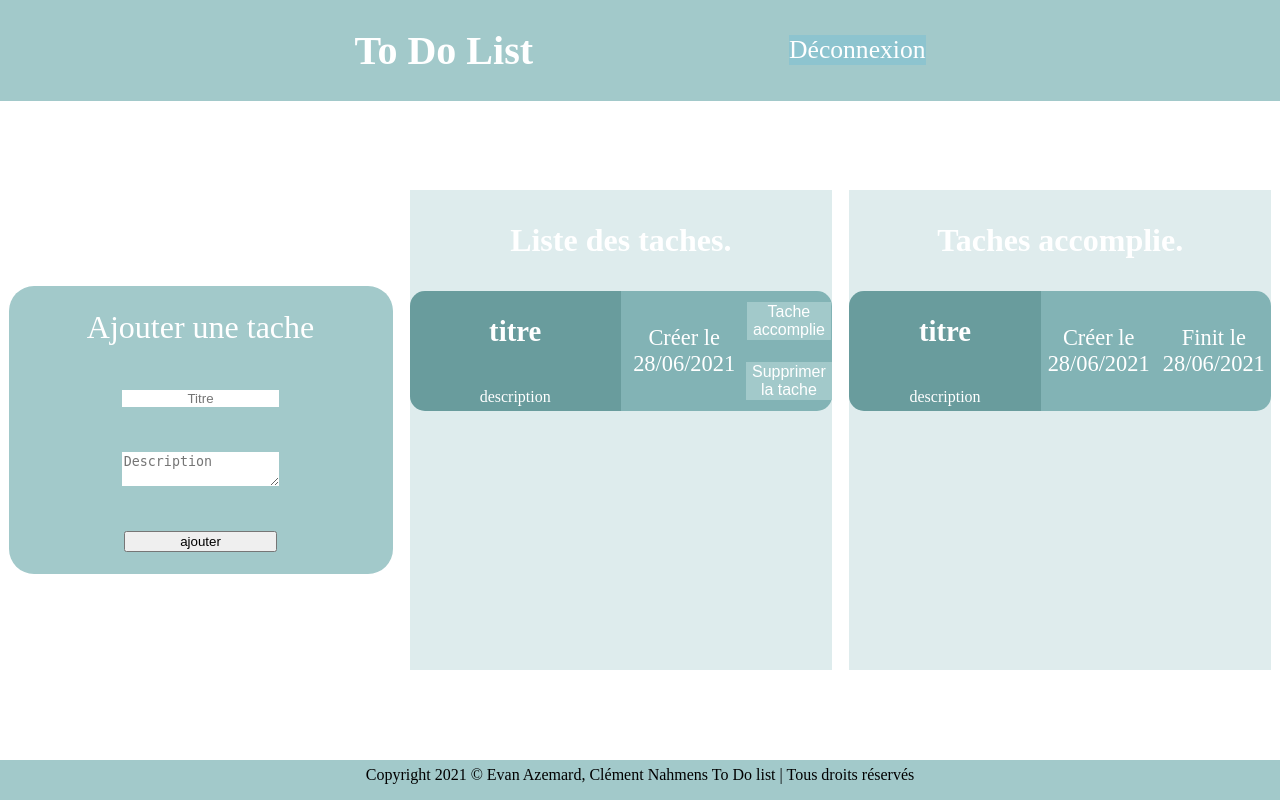
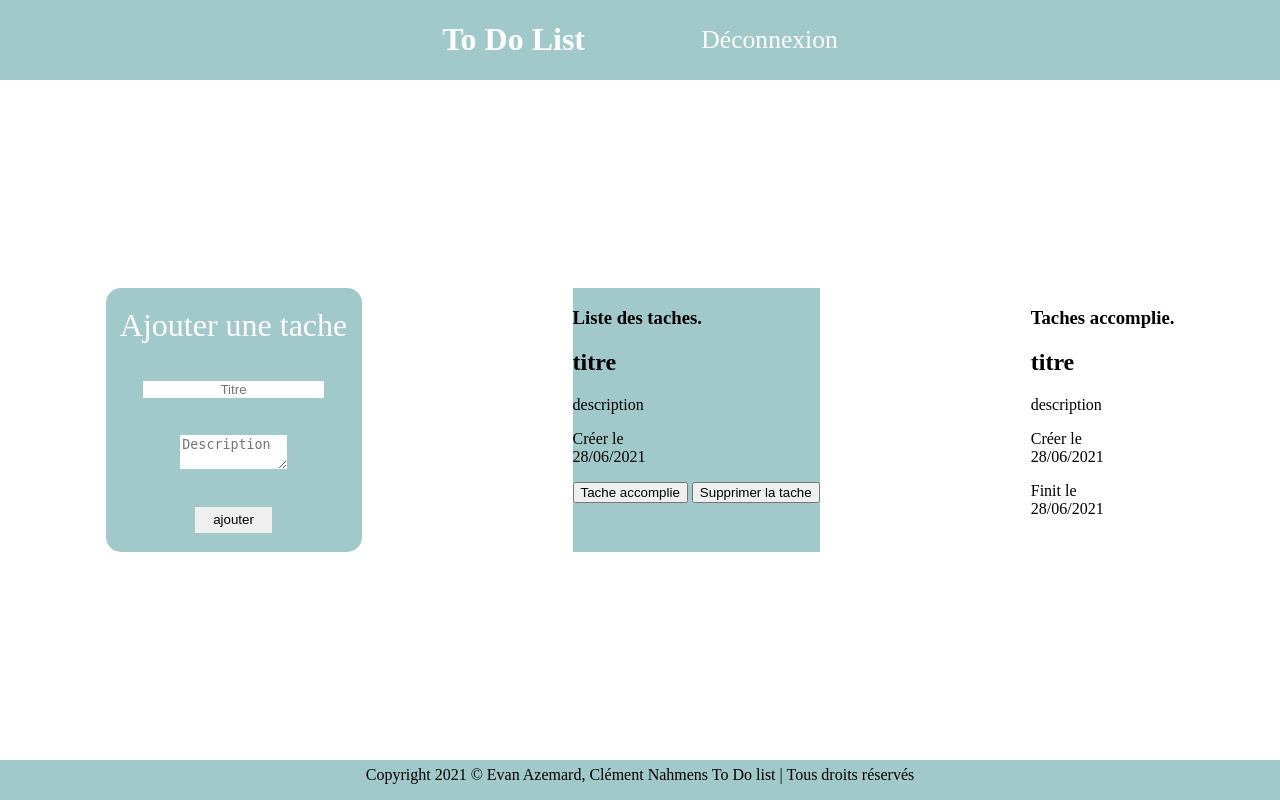
Before and after one commit to evan-azemard/tdl, a PHP site: page /todolist.php in a window 1280 px wide. Run offline with PHP 8.4, Linux system fonts and the light colour scheme.

Commit message:
form ajouter liste

```diff
--- a/style.css
+++ b/style.css
@@ -1,5 +1,4 @@
-
-#index_body{
+#index_body {
   display: flex;
   flex-direction: column;
   justify-content: space-between;
@@ -7,98 +6,59 @@
   padding: 0;
   min-height: 100vh;
 }
-
-a{
-    text-decoration: none;
-    color: white;
-}
 /*header*/
-#index_header{
+#index_header {
   background-color: #a2c9ca;
   height: 10vh;
   display: flex;
   flex-direction: column;
   justify-content: center;
-    text-align: center;
-    align-items: center;
 }
-
-#tdl_header{
-    background-color: #a2c9ca;
-    display: flex;
-    justify-content: center;
-}
-
-#tdl_header_div1 h1{
-    color: white;
-    font-size: 2.5rem;
-}
-
-#header_but{
-    display: flex;
-    justify-content: center;
-    align-items: center;
-}
-
-#lien_button{
-    margin-left: 20vw;
-    font-size: 1.6rem;
-    background-color: rgba(133, 195, 211, 0.69);
-}
-
 /*div contient titre header*/
-#index_header_div1{
+#index_header_div1 {
   height: 50%;
   display: flex;
   justify-content: center;
   align-items: center;
 }
-
 /*titre header*/
-#index_header_div1 h1{
+#index_header_div1 h1 {
   color: white;
   font-size: 3rem;
 }
-
 /*main*/
-#index_main{
+#index_main {
   height: 60vh;
   display: flex;
   flex-direction: column-reverse;
   justify-content: center;
 }
-
 /*section pour centrer form du main*/
-#index_main_sec1{
+#index_main_sec1 {
   display: flex;
   justify-content: center;
   height: 35vh;
 }
-
-#index_main_sec1_div1{
+#index_main_sec1_div1 {
   width: 50%;
   height: 100%;
   display: flex;
   justify-content: space-between;
 }
-
-#index_article1{
+#index_article1 {
   background-color: #a2c9ca;
   width: 40%;
   text-align: center;
   border-radius: 25px;
-
 }
-
-#index_article2{
+#index_article2 {
   background-color: #a2c9ca;
   width: 40%;
-    text-align:center;
+  text-align: center;
   border-radius: 25px;
 }
 /*formulaire inscription*/
-
-#form_inscription{
+#form_inscription {
   display: flex;
   flex-direction: column;
   justify-content: space-around;
@@ -106,33 +66,27 @@ a{
   align-items: center;
   text-align: center;
 }
-
-#form_inscription input{
+#form_inscription input {
   width: 60%;
   height: 10%;
   text-align: center;
   outline: none;
 }
-
-input:focus{
+input:focus {
   border: solid 1px #a0ffff;
 }
-
-#form_inscription input[type="submit"]{
+#form_inscription input[type="submit"] {
   color: gray;
   font-size: 1.8rem;
 }
-
-#legend_inscription{
+#legend_inscription {
   font-size: 2rem;
   font-weight: 5;
   color: white;
 }
 
-
-
 /*formulaire connexion*/
-#form_connexion{
+#form_connexion {
   display: flex;
   flex-direction: column;
   justify-content: space-around;
@@ -140,31 +94,26 @@ input:focus{
   align-items: center;
   text-align: center;
 }
-
-#form_connexion input{
+#form_connexion input {
   width: 60%;
   height: 10%;
   text-align: center;
   outline: none;
 }
-
-input:focus{
+input:focus {
   border: solid 1px #a0ffff;
 }
-
-#form_connexion input[type="submit"]{
+#form_connexion input[type="submit"] {
   color: gray;
   font-size: 1.8rem;
 }
-
-#legend_connexion{
+#legend_connexion {
   font-size: 2rem;
   font-weight: 5;
   color: white;
 }
-
 /*footer*/
-footer{
+#index_footer {
   background-color: #a2c9ca;
   height: 5vh;
   display: flex;
@@ -172,144 +121,63 @@ footer{
   text-align: center;
 }
 
-#tdl_main{
-    height: 60vh;
+
+/*Page todolist*/
+#tdl_header{
+  background-color: #a2c9ca;
+  display: flex;
+  justify-content: center;
+}
+a{
+  text-decoration: none;
+  color: white;
+  font-size: 1.6rem;
+}
+#header_but{
+  width: 40%;
+  display: flex;
+  justify-content: space-around;
+  align-items: center;
+  color: white;
+}
+#art2, #art2{
+  background-color: #a2c9ca;
+}
+#tdl_section{
   display: flex;
   justify-content: space-around;
 }
-
-#tdl_section{
-    display: flex;
-    justify-content: space-around;
-    width: 100%;
+.form_ajouter legend{
+  font-size: 2rem;
 }
-
-#art1{
-    width: 30%;
+.form_ajouter{
+  border-radius: 15px;
+  background-color: #a2c9ca;
+  width: 20vw;
+  height: 100%;
   display: flex;
   flex-direction: column;
   justify-content: space-around;
   align-items: center;
   text-align: center;
+  color: white;
 }
-
-#art2{
-    background-color: rgba(162, 201, 202, 0.35);
-    overflow: auto;
-    width: 33%;
-    display: flex;
-    flex-direction: column;
-
+.form_ajouter input[type="submit"]{
+  width: 30%;
+  height: 10%;
 }
-.titre_list{
-    width: 100%;
-    display: flex;
-    justify-content: center;
+input{
+  text-align: center;
+  border: none;
+  outline: none;
 }
-.div_list{
-    height: 15vh;
-    display: flex;
-    justify-content: space-between;
-    background-color: rgba(95, 158, 160, 0.72);
-    border-radius: 15px;
+textarea{
+  border: none;
+  outline: none;
 }
-.h1titre{
-    font-size: 2rem;
-}
-#art3{
-    width: 33%;
-    background-color: #DFECED;
-}
-
-.form_ajouter{
-    width: 100%;
-    height: 60%;
-    display: flex;
-    flex-direction: column;
-    justify-content: space-around;
-    text-align: center;
-    align-items: center;
-    border-radius: 25px;
-    background-color: #a2c9ca;
-}
-.form_ajouter input[type="text"]{
-    outline: none;
-    border: none;
-
-}
-.form_ajouter textarea{
-    outline: none;
-    border: none;
-}
-
-.form_ajouter input[type="submit"]:focus{
+input:focus{
   border: solid 1px cadetblue;
 }
-.form_ajouter input[type="text"]:focus{
+textarea:focus{
     border: solid 1px cadetblue;
 }
-.form_ajouter textarea:focus{
-    outline: none;
-    border: solid 1px cadetblue;
-}
-
-.form_ajouter input[type="submit"]:focus{
-    border: solid 1px cadetblue;
-}
-
-.form_ajouter legend{
-    color: white;
-    font-size: 2rem;
-}
-.div_list_1{
-    border-bottom-left-radius: 15px;
-    border-top-left-radius: 15px;
-    width: 50%;
-    display: flex;
-    flex-direction: column;
-    justify-content: space-between;
-    text-align: center;
-    background-color: rgba(15, 75, 75, 0.22);
-}
-.titre_list{
-    font-size: 1.2rem;
-    color: white;
-
-}
-.description_list{
-    height: 100%;
-    overflow: auto;
-    color: white;
-}
-.div_list_2{
-    display: flex;
-    flex-direction: column;
-    justify-content: center;
-    width: 30%;
-    text-align: center;
-    align-items: center;
-    font-size: 1.4rem;
-    color: white;
-}
-.div_list_3{
-    width: 20%;
-    display: flex;
-    flex-direction: column;
-    justify-content: space-around;
-    text-align: center;
-    align-items: center;
-}
-.form_ajouter input{
-    text-align: center;
-    width: 40%;
-}
-.div_list_3 button{
-    background-color: #a2c9ca;
-    border: none;
-    color: white;
-    font-size: 1rem;
-    margin-right: 2%;
-}
-.div_list_3 button:hover{
-    background-color: #8aa1a2;
-}
--- a/todolist.php
+++ b/todolist.php
@@ -18,7 +18,6 @@
             <a href="deconnexion.php">Déconnexion</a>
         </div>
     </div>
-
 </header>
 <main id="tdl_main">
     <section id="tdl_section">
```
Lines whose indentation alone changed are shown as unchanged.
